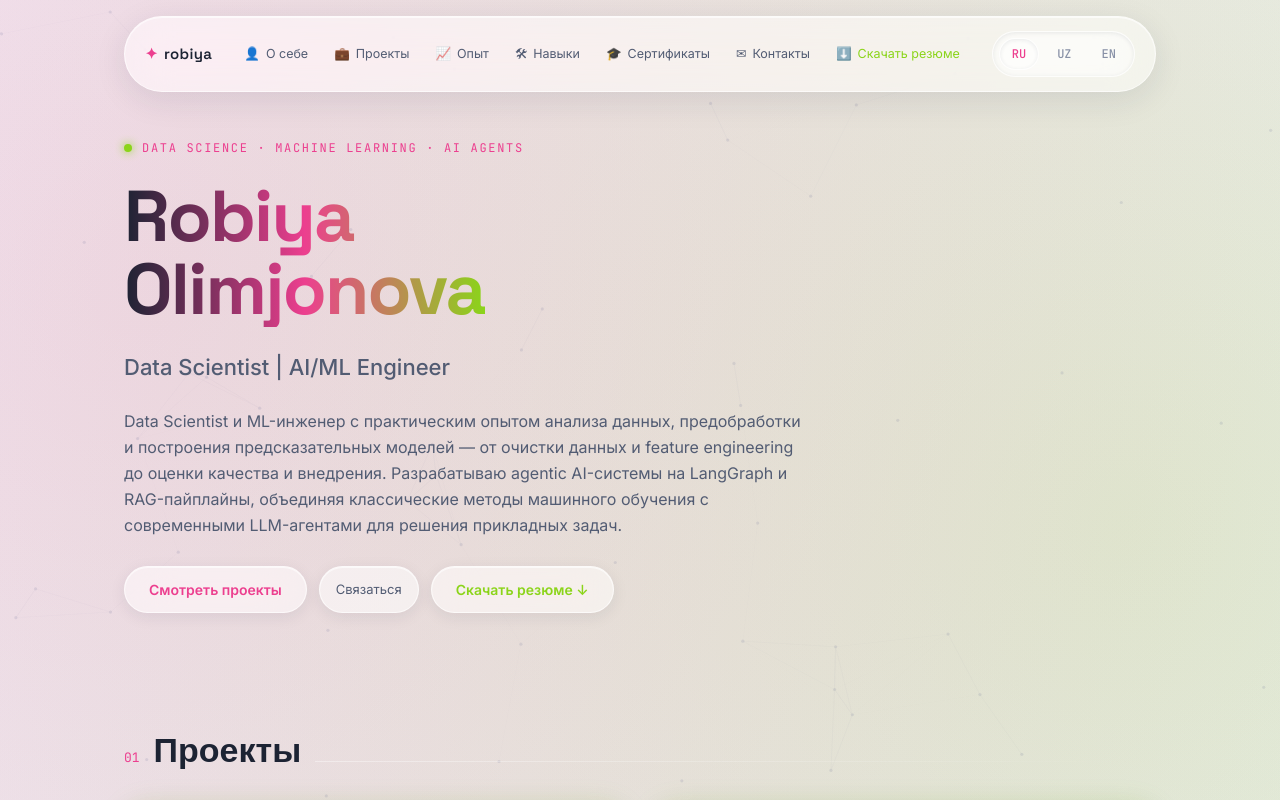
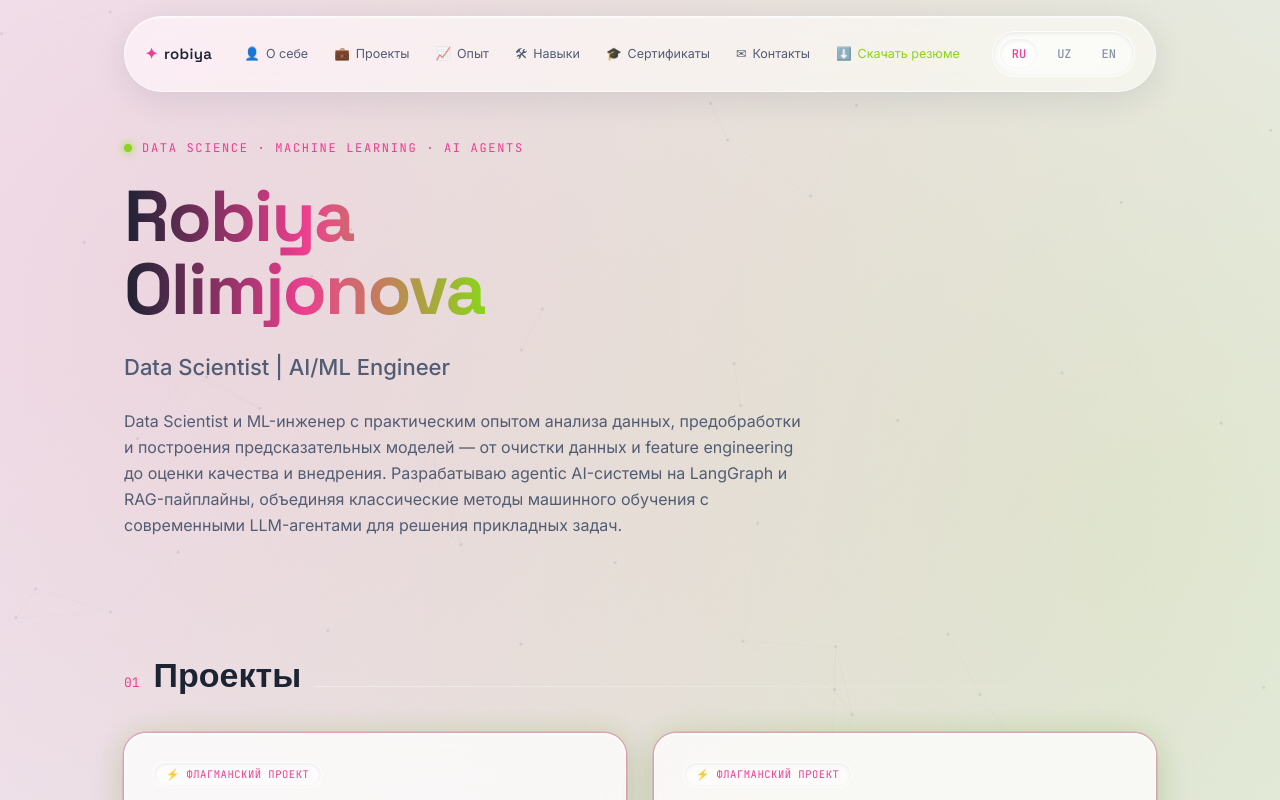
Before and after one commit to rosychks/robiya-portfolio, a Next.js app: page / in a window 1280 px wide. Shown: the top 800 px of the page. Built offline with nearby package versions, Linux system fonts and the light colour scheme; no server answers.

Commit message:
Remove CTA buttons from Hero component
Removed call-to-action buttons from the Hero component.

```diff
--- a/components/Hero.tsx
+++ b/components/Hero.tsx
@@ -21,12 +21,6 @@ export default function Hero() {
       <p className="text-[18px] md:text-[22px] text-text1 font-medium">{t.hero.role}</p>
 
       <p className="text-text1 text-[16px] leading-relaxed max-w-[680px]">{t.hero.bio}</p>
-
-      <div className="flex flex-wrap gap-3 pt-1">
-        <a href="#projects" className="px-6 py-3 rounded-full font-semibold text-[14px] text-violet glass-sm no-underline transition-transform hover:-translate-y-0.5">{t.hero.ctaProjects}</a>
-        <a href="#contact" className="chip">{t.hero.ctaContact}</a>
-        <a href="/resume.pdf" download="Robiya_Olimjonova_CV.pdf" className="px-6 py-3 rounded-full font-semibold text-[14px] text-cyan glass-sm no-underline transition-transform hover:-translate-y-0.5">{t.hero.ctaResume} ↓</a>
-      </div>
     </section>
   );
 }
```
